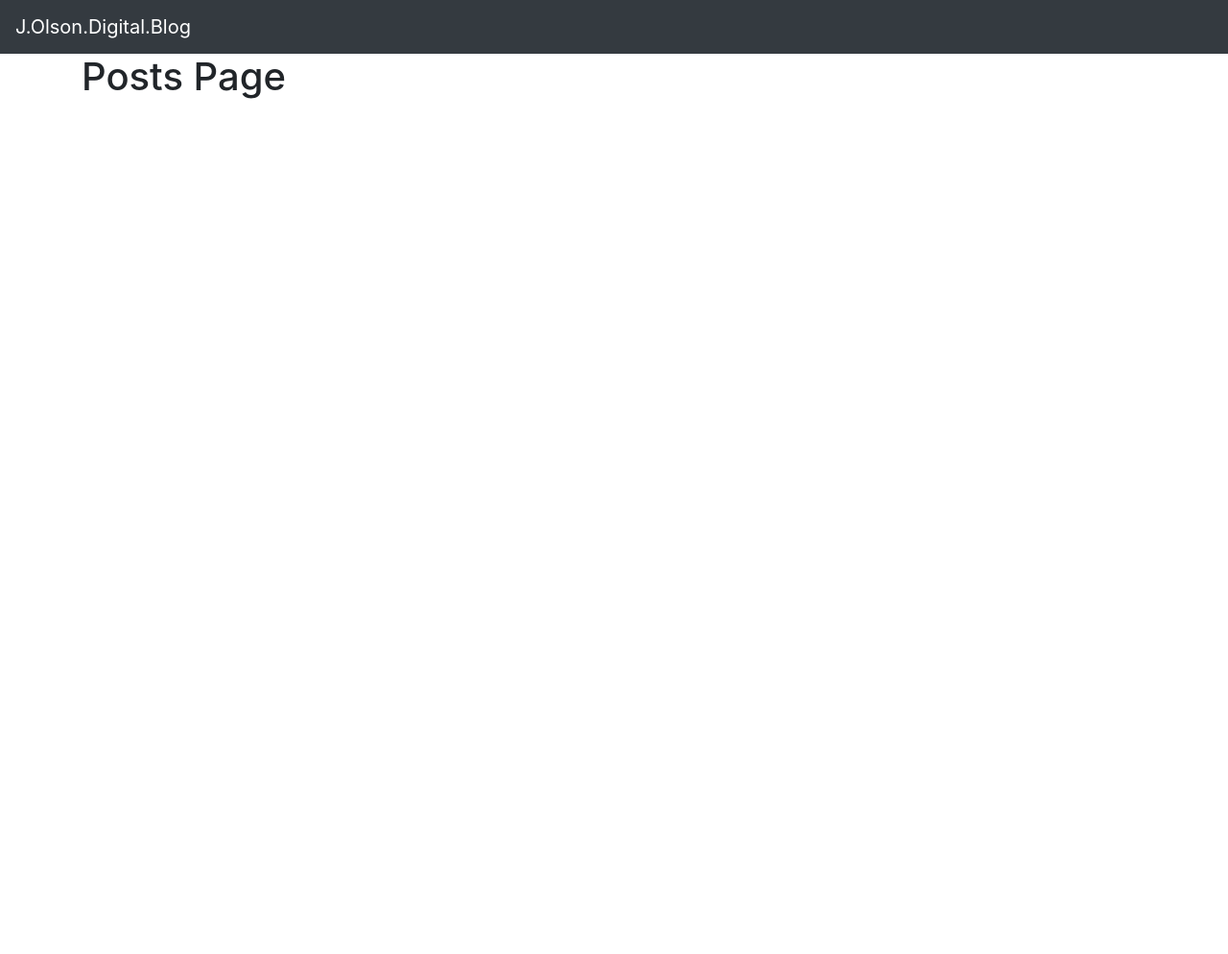
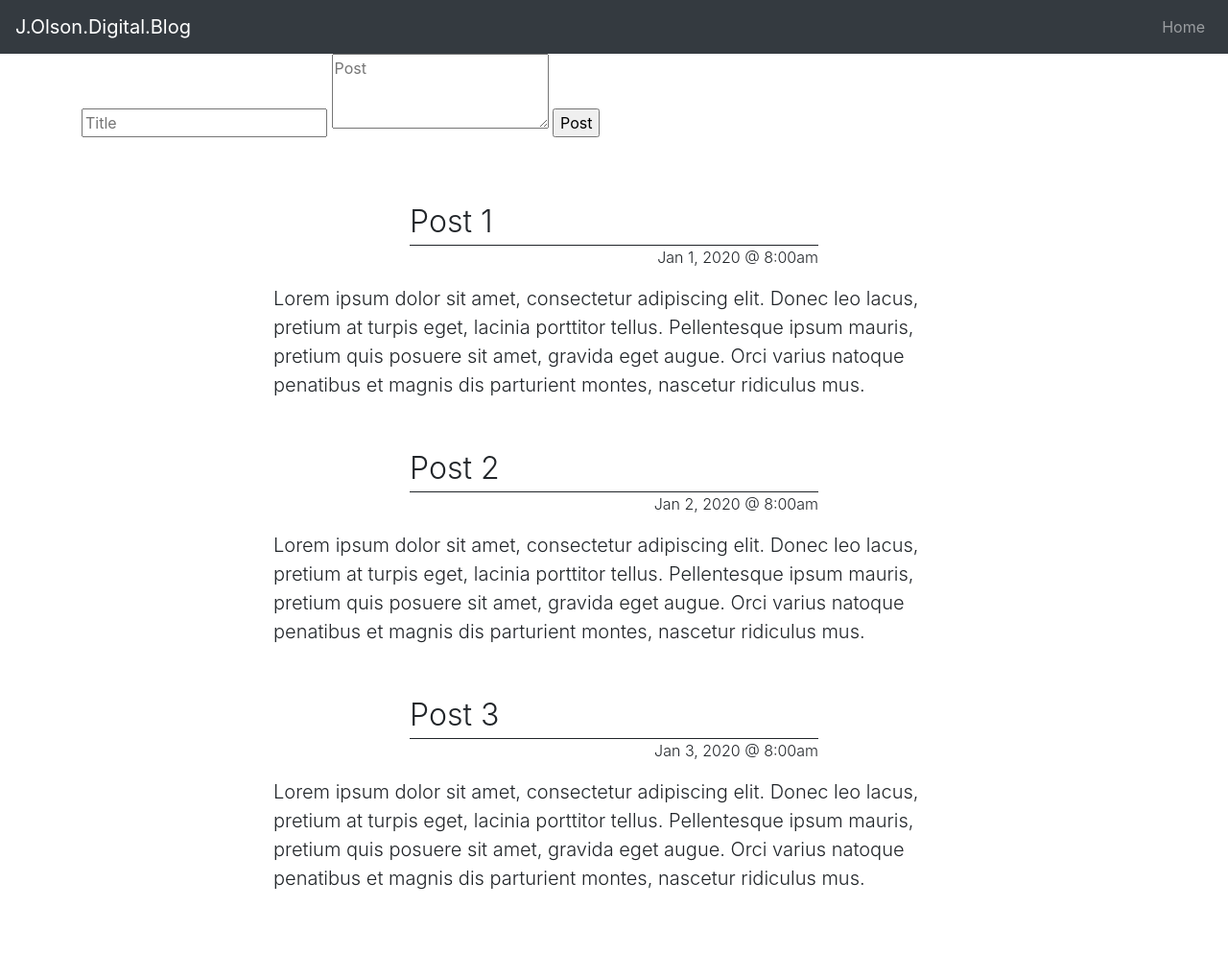
Before and after one commit to 8BitJustin/personal-blog-website, a Flask app: page /posts in a window 1280 px wide. Shown: the whole page at 96% size. Before the commit the page ends 103 px from the top, so only its background shows below. Run offline with Flask 2, Linux system fonts and the light colour scheme; some libraries are stand-ins or nearby versions.

Commit message:
Starting to put posts page together.

```diff
--- a/app.py
+++ b/app.py
@@ -48,7 +48,7 @@ def login():
 
 @app.route('/posts')
 def posts():
-    return render_template('posts.html')
+    return render_template('posts.html', posts=all_posts)
 
 
 @app.route('/edit')
--- a/templates/base.html
+++ b/templates/base.html
@@ -31,6 +31,10 @@
                 <li class="nav-item">
                     <a class="nav-link" href="/">Back</a>
                 </li>
+            {% elif active_page == 'posts' %}
+                <li class="nav-item">
+                    <a class="nav-link" href="/">Home</a>
+                </li>
             {% endif %}
             </ul>
         </div>
--- a/templates/login.html
+++ b/templates/login.html
@@ -22,5 +22,4 @@
         </form>
     </div>
 </div>
-
 {% endblock %}
--- a/templates/posts.html
+++ b/templates/posts.html
@@ -1,9 +1,30 @@
 {% extends 'base.html' %}
+{% set active_page = "posts" %}
 
 {% block head %}
 <title>Home</title>
 {% endblock %}
 
 {% block body %}
-<h1>Posts Page</h1>
+<div class="create_post_div">
+    <div class="create_post_form">
+        <form action="/posts" method="POST">
+            <input type="text" name="title" id="title" class="inputs"
+                   placeholder="Title">
+            <textarea name="post" id="post" class="inputs" rows="3"
+                      placeholder="Post"
+            ></textarea>
+            <input type="submit" value="Post" class="sub_button">
+        </form>
+    </div>
+</div>
+<div class="all_post_div col-md-8 mx-auto">
+    {% for post in posts %}
+    <div class="solo_post_div">
+        <p class="post_title lead">{{ post.title }}</p>
+        <p class="post_created lead">{{ post.created }}</p>
+        <p class="post_content lead">{{ post.content }}</p>
+    </div>
+    {% endfor %}
+</div>
 {% endblock %}
```
